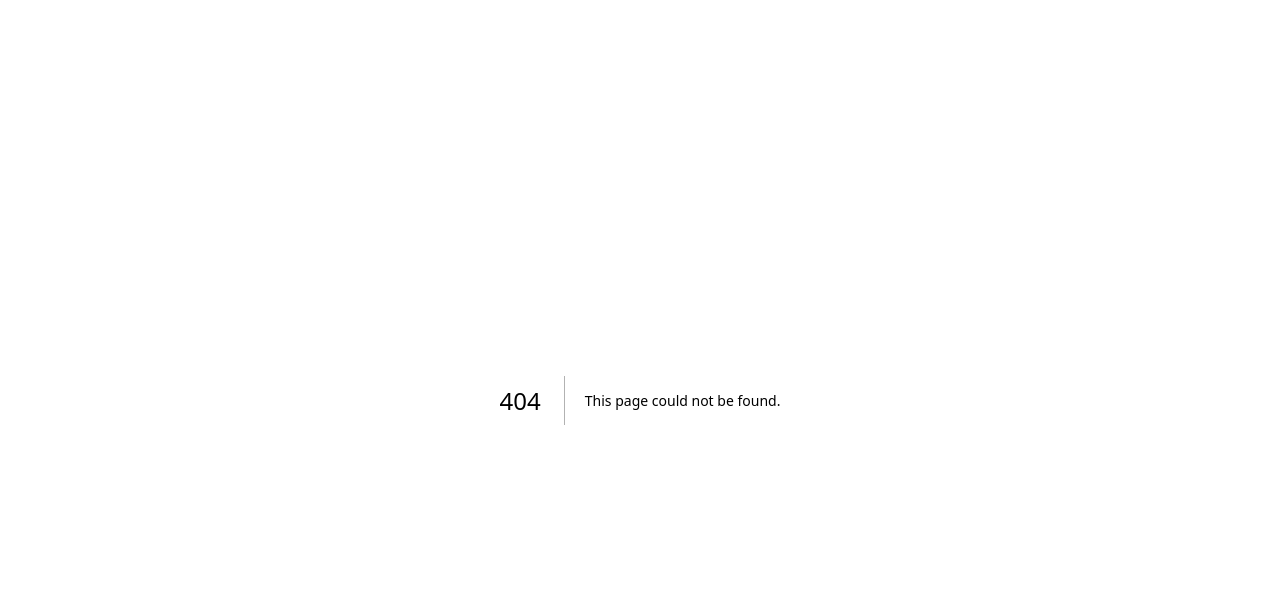
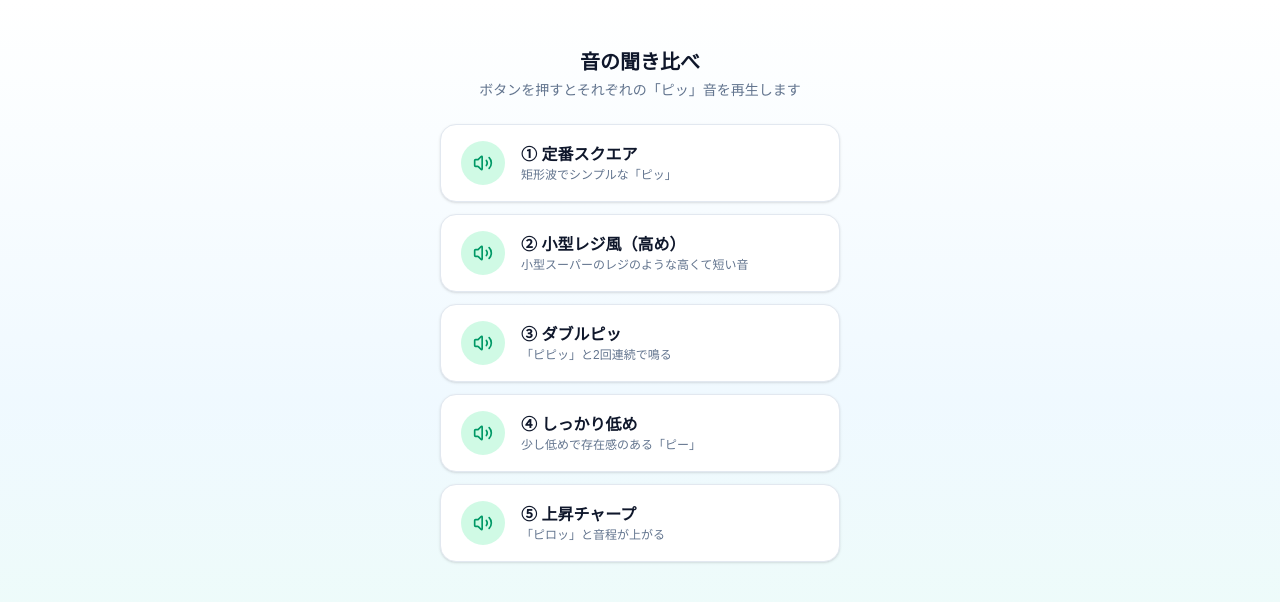
Before and after one commit to abes0/omocha, a Next.js app: page /qr-check/sound-test in a window 1280 px wide. Before the commit this address had no page. Shown: the top 602 px of the page. Built offline with nearby package versions, Linux system fonts and the light colour scheme.

Commit message:
add sound-test

```diff
--- a/src/app/qr-check/scan/page.tsx
+++ b/src/app/qr-check/scan/page.tsx
@@ -16,13 +16,15 @@ type Status =
   | "unsupported"
   | "insecure";
 
+const BEEP_COOLDOWN_MS = 3000;
+
 export default function ScanPage() {
   const videoRef = useRef<HTMLVideoElement>(null);
   const canvasRef = useRef<HTMLCanvasElement | null>(null);
   const streamRef = useRef<MediaStream | null>(null);
   const audioCtxRef = useRef<AudioContext | null>(null);
   const rafRef = useRef<number | null>(null);
-  const lastCodeRef = useRef<string | null>(null);
+  const cooldownUntilRef = useRef(0);
   const tickRef = useRef<() => void>(() => {});
 
   const [status, setStatus] = useState<Status>("idle");
@@ -79,8 +81,8 @@ export default function ScanPage() {
         });
 
         if (code && code.data) {
-          if (code.data !== lastCodeRef.current) {
-            lastCodeRef.current = code.data;
+          if (Date.now() >= cooldownUntilRef.current) {
+            cooldownUntilRef.current = Date.now() + BEEP_COOLDOWN_MS;
             const isMatch =
               normalizeUrl(code.data) === normalizeUrl(window.location.href);
 
@@ -95,7 +97,6 @@ export default function ScanPage() {
             }
           }
         } else {
-          lastCodeRef.current = null;
           setStatus("scanning");
         }
       }
@@ -151,7 +152,7 @@ export default function ScanPage() {
         await videoRef.current.play();
       }
       canvasRef.current ??= document.createElement("canvas");
-      lastCodeRef.current = null;
+      cooldownUntilRef.current = 0;
       setCurrentUrl(window.location.href);
       setStatus("scanning");
       rafRef.current = requestAnimationFrame(() => tickRef.current());
--- /dev/null
+++ b/src/app/qr-check/sound-test/page.tsx
@@ -0,0 +1,97 @@
+"use client";
+
+import { useRef } from "react";
+import { Volume2 } from "lucide-react";
+import { playTonePattern, type ToneSegment } from "@/lib/beep";
+
+type SoundOption = {
+  id: string;
+  label: string;
+  description: string;
+  segments: ToneSegment[];
+};
+
+const SOUND_OPTIONS: SoundOption[] = [
+  {
+    id: "classic-square",
+    label: "① 定番スクエア",
+    description: "矩形波でシンプルな「ピッ」",
+    segments: [{ type: "square", frequency: 2000, duration: 0.09 }],
+  },
+  {
+    id: "compact-high",
+    label: "② 小型レジ風（高め）",
+    description: "小型スーパーのレジのような高くて短い音",
+    segments: [{ type: "square", frequency: 2600, duration: 0.06 }],
+  },
+  {
+    id: "double-beep",
+    label: "③ ダブルピッ",
+    description: "「ピピッ」と2回連続で鳴る",
+    segments: [
+      { type: "square", frequency: 1800, duration: 0.05, gapAfter: 0.05 },
+      { type: "square", frequency: 1800, duration: 0.05 },
+    ],
+  },
+  {
+    id: "solid-low",
+    label: "④ しっかり低め",
+    description: "少し低めで存在感のある「ピー」",
+    segments: [{ type: "square", frequency: 1500, duration: 0.15 }],
+  },
+  {
+    id: "rising-chirp",
+    label: "⑤ 上昇チャープ",
+    description: "「ピロッ」と音程が上がる",
+    segments: [
+      { type: "triangle", frequency: 1200, frequencyEnd: 2200, duration: 0.12 },
+    ],
+  },
+];
+
+export default function SoundTestPage() {
+  const audioCtxRef = useRef<AudioContext | null>(null);
+
+  const play = (segments: ToneSegment[]) => {
+    const AudioCtx =
+      window.AudioContext ||
+      (window as unknown as { webkitAudioContext: typeof AudioContext })
+        .webkitAudioContext;
+    if (!AudioCtx) return;
+    audioCtxRef.current ??= new AudioCtx();
+    playTonePattern(audioCtxRef.current, segments);
+  };
+
+  return (
+    <div className="mx-auto flex min-h-dvh w-full max-w-md flex-col gap-6 px-6 py-12">
+      <div className="text-center">
+        <h1 className="text-xl font-bold text-slate-900">音の聞き比べ</h1>
+        <p className="mt-1 text-sm text-slate-500">
+          ボタンを押すとそれぞれの「ピッ」音を再生します
+        </p>
+      </div>
+
+      <div className="flex flex-col gap-3">
+        {SOUND_OPTIONS.map((option) => (
+          <button
+            key={option.id}
+            onClick={() => play(option.segments)}
+            className="flex items-center gap-4 rounded-2xl border border-slate-200 bg-white px-5 py-4 text-left shadow-sm transition active:scale-[0.98]"
+          >
+            <span className="flex h-11 w-11 shrink-0 items-center justify-center rounded-full bg-emerald-100 text-emerald-600">
+              <Volume2 className="h-5 w-5" />
+            </span>
+            <span className="flex flex-col">
+              <span className="text-base font-semibold text-slate-900">
+                {option.label}
+              </span>
+              <span className="text-xs text-slate-500">
+                {option.description}
+              </span>
+            </span>
+          </button>
+        ))}
+      </div>
+    </div>
+  );
+}
--- /dev/null
+++ b/src/lib/beep.ts
@@ -0,0 +1,40 @@
+export type ToneSegment = {
+  type: OscillatorType;
+  frequency: number;
+  frequencyEnd?: number;
+  duration: number;
+  gain?: number;
+  gapAfter?: number;
+};
+
+export function playTonePattern(ctx: AudioContext, segments: ToneSegment[]) {
+  if (ctx.state === "suspended") ctx.resume();
+
+  let time = ctx.currentTime;
+  for (const segment of segments) {
+    const osc = ctx.createOscillator();
+    const gainNode = ctx.createGain();
+    osc.type = segment.type;
+    osc.frequency.setValueAtTime(segment.frequency, time);
+    if (segment.frequencyEnd) {
+      osc.frequency.linearRampToValueAtTime(
+        segment.frequencyEnd,
+        time + segment.duration,
+      );
+    }
+
+    const peak = segment.gain ?? 0.3;
+    gainNode.gain.setValueAtTime(0.0001, time);
+    gainNode.gain.exponentialRampToValueAtTime(peak, time + 0.004);
+    gainNode.gain.exponentialRampToValueAtTime(
+      0.0001,
+      time + segment.duration,
+    );
+
+    osc.connect(gainNode).connect(ctx.destination);
+    osc.start(time);
+    osc.stop(time + segment.duration + 0.02);
+
+    time += segment.duration + (segment.gapAfter ?? 0);
+  }
+}
```
